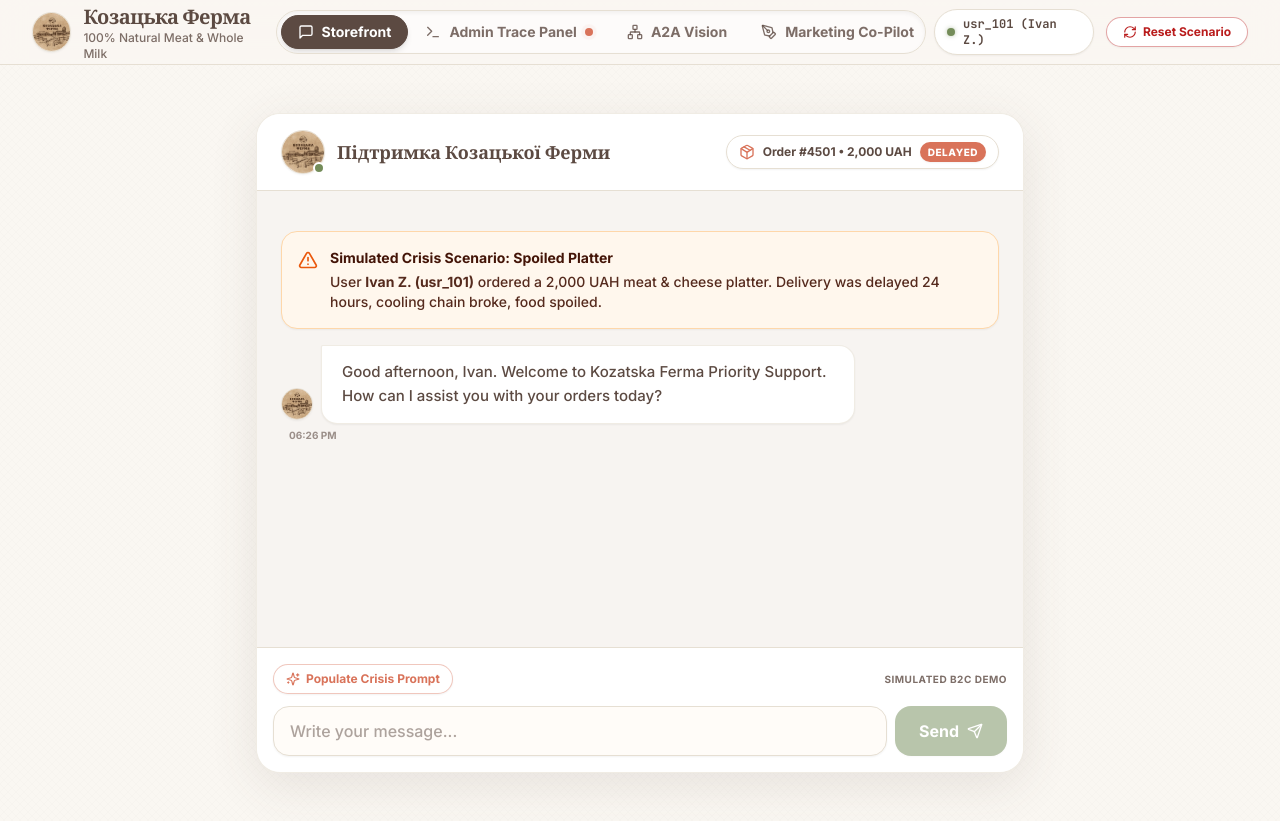
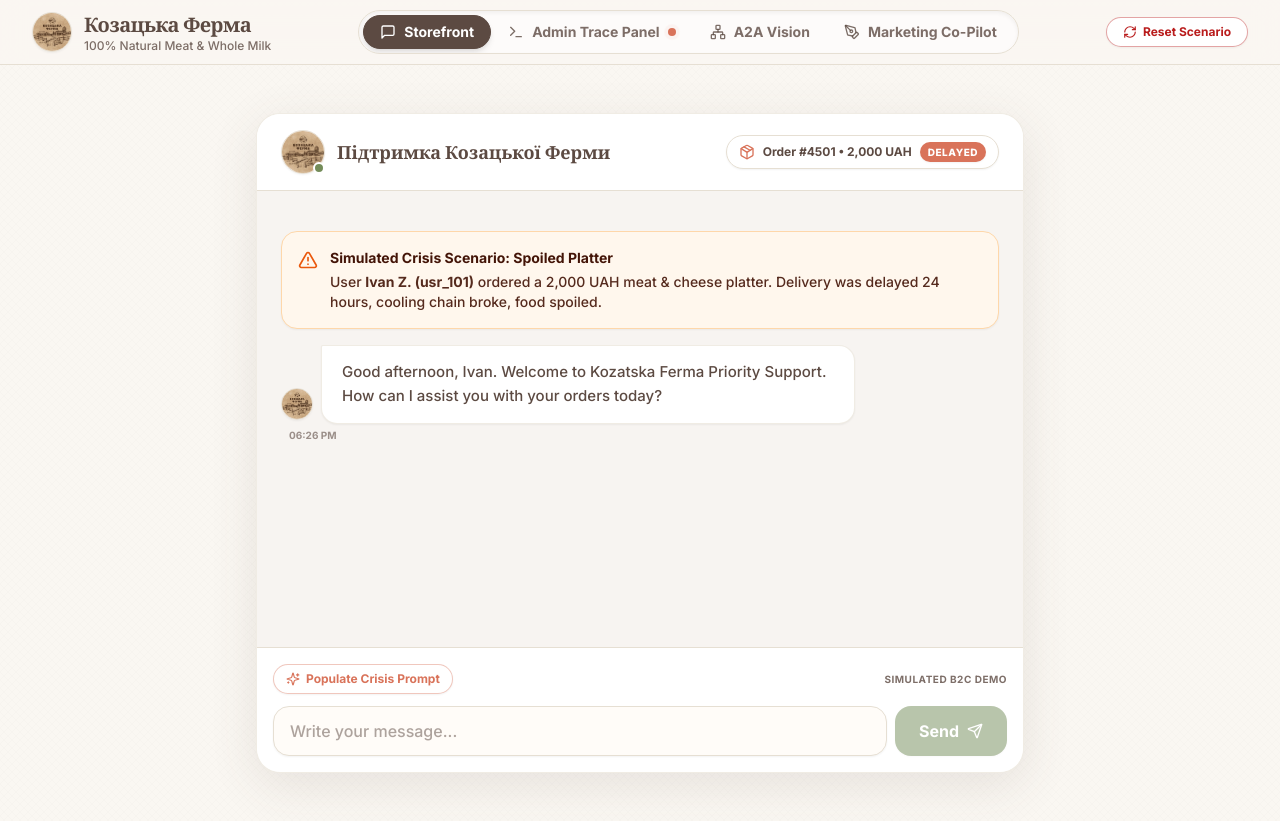
Before and after one commit to mykytaterentiev/kozatska_ferma, a React (Vite) app in the folder frontend/: page / in a window 1280 px wide. Built offline with nearby package versions, Linux system fonts and the light colour scheme; a web font is replaced by a local one.

Commit message:
style(ui): remove hardcoded user badge from navbar

```diff
--- a/frontend/src/components/Navbar.tsx
+++ b/frontend/src/components/Navbar.tsx
@@ -93,11 +93,6 @@
 
         {/* Action Bar */}
         <div className="flex items-center space-x-3">
-          <div className="hidden lg:flex items-center space-x-2 text-xs font-mono font-bold px-3 py-1.5 rounded-full border border-brand-border text-brand-roasted bg-white shadow-sm">
-            <span className="w-2 h-2 rounded-full bg-brand-green shadow-[0_0_4px_rgba(116,140,89,0.5)]"></span>
-            <span>usr_101 (Ivan Z.)</span>
-          </div>
-
           <button
             onClick={onResetDemo}
             disabled={isResetting}
```
